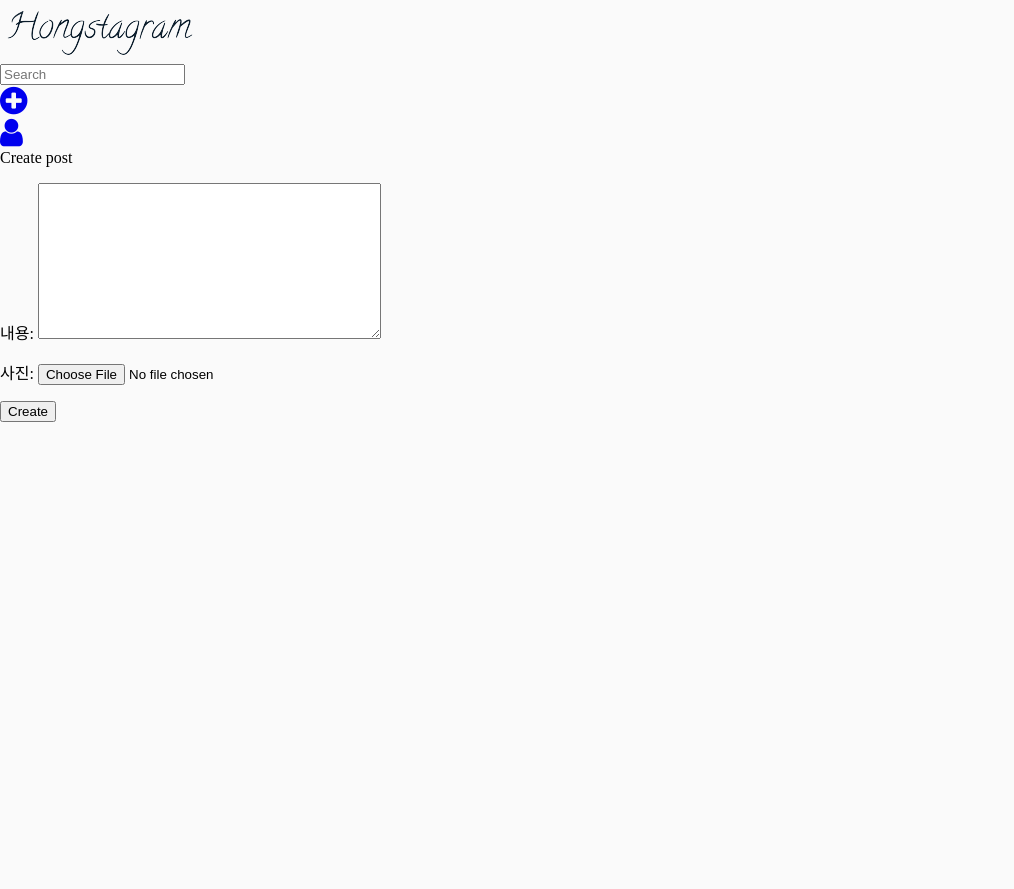
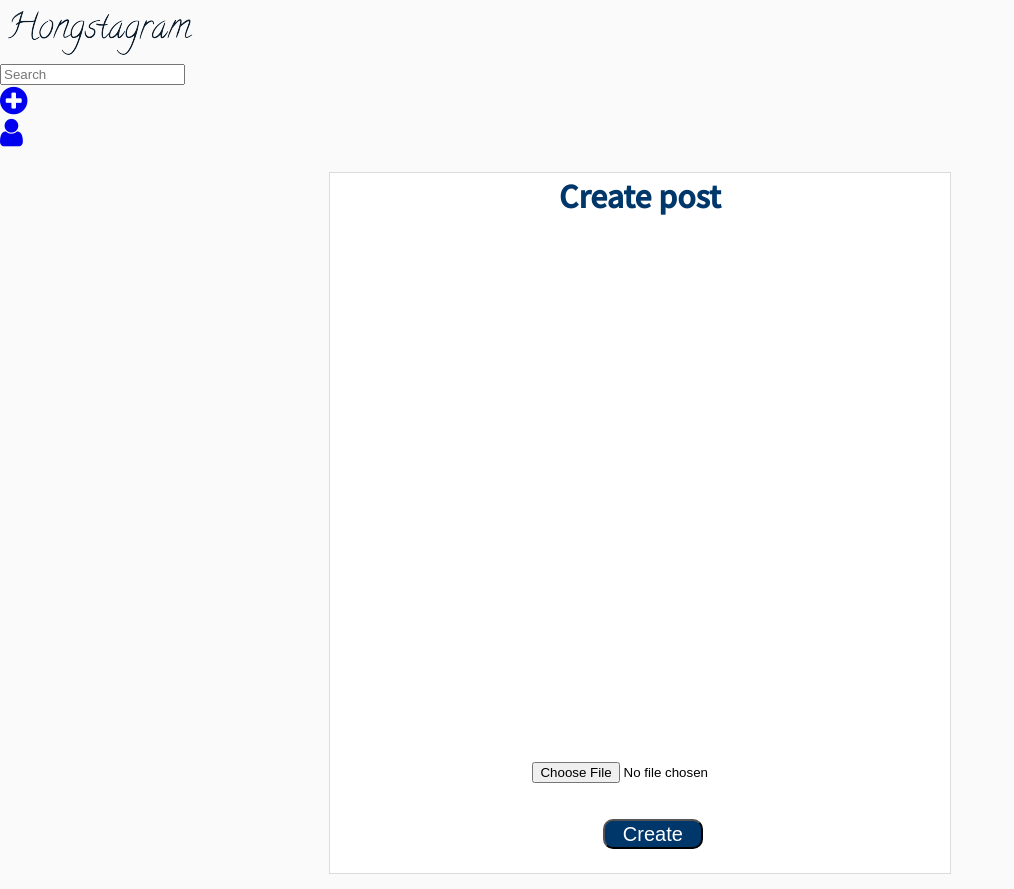
Before and after one commit to honghyunAhn/hongstagram, a Django app: page /posts/create/ in a window 1280 px wide. Shown: the whole page, without its empty margins (0-1014 px from the left). Before the commit the page ends 422 px from the top, so only its background shows below. Run offline with Django 3.2, Linux system fonts and the light colour scheme; parts of the project's set-up code (start-up, migrations or seed data) failed here and were passed over.

Commit message:
update CSS createform, updateform

```diff
--- a/hongstagram/static/css/posts/main.css
+++ b/hongstagram/static/css/posts/main.css
@@ -83,3 +83,51 @@
     color: #0095f6;
     font-weight: bolder;
 }
+
+.post-create {
+    background-color: #ffffff;
+    border: 1px solid #dbdbdb;
+    width: 620px;
+    height: 700px;
+    margin-top: 23px;
+    margin-bottom: 15px;
+    margin-left: auto;
+    margin-right: auto;
+}
+
+.post-create div:nth-child(1){
+    font-size: 30px;
+    color: #00376b;
+    font-family: 'Noto Sans KR', sans-serif;
+    font-weight: bolder;
+    text-align: center;
+}
+
+.post-create textarea {
+    border: none;
+    resize: none;
+    width: 535px;
+    height: 500px;
+    font-size: 20px;
+    font-family: 'Roboto', sans-serif;
+}
+
+.post-create label {
+    visibility: hidden;
+}
+
+.post-create p:nth-child(3){
+    text-align: center;
+}
+
+.post-create input[type="submit"]{
+    margin-top: 20px;
+    position: relative;
+    left: 44%;
+    border-radius: 10px;
+    width: 100px;
+    height: 30px;
+    font-size: 20px;
+    background-color: #00376b;
+    color: white;
+}
--- a/hongstagram/templates/posts/base.html
+++ b/hongstagram/templates/posts/base.html
@@ -8,6 +8,8 @@
     <link rel="stylesheet" type="text/css" href="{% static 'css/posts/base.css'%}">
     <link rel="stylesheet" type="text/css" href="{% static 'css/posts/header.css'%}">
     <link rel="stylesheet" type="text/css" href="{% static 'css/posts/main.css'%}">
+    <link href="https://fonts.googleapis.com/css2?family=Roboto:wght@500&display=swap" rel="stylesheet">
+    <link href="https://fonts.googleapis.com/css2?family=Noto+Sans+KR:wght@500&display=swap" rel="stylesheet">
 
     <!-- Font Awesome  -->
     <link rel="stylesheet" href="https://cdnjs.cloudflare.com/ajax/libs/font-awesome/4.7.0/css/font-awesome.min.css">
--- a/hongstagram/templates/posts/header.html
+++ b/hongstagram/templates/posts/header.html
@@ -2,7 +2,7 @@
 <header>
     <div class="header-box">
         <div class="main-img">
-            <a href="{% url 'users:main' %}">
+            <a href="{% url 'posts:index' %}">
                 <img src="{% static 'images/posts/main_logo.png'%}" alt="logo">
             </a>
         </div>
```
